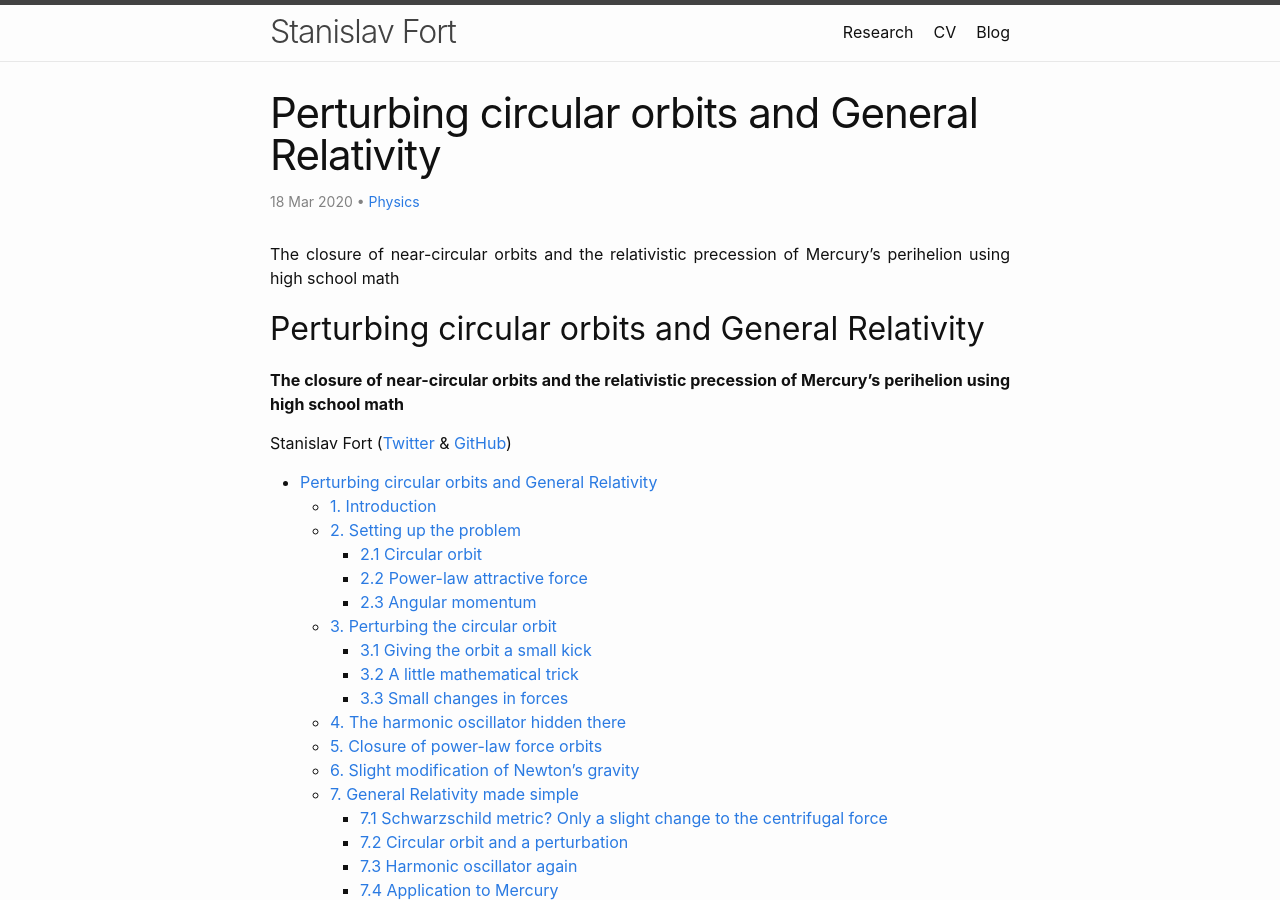
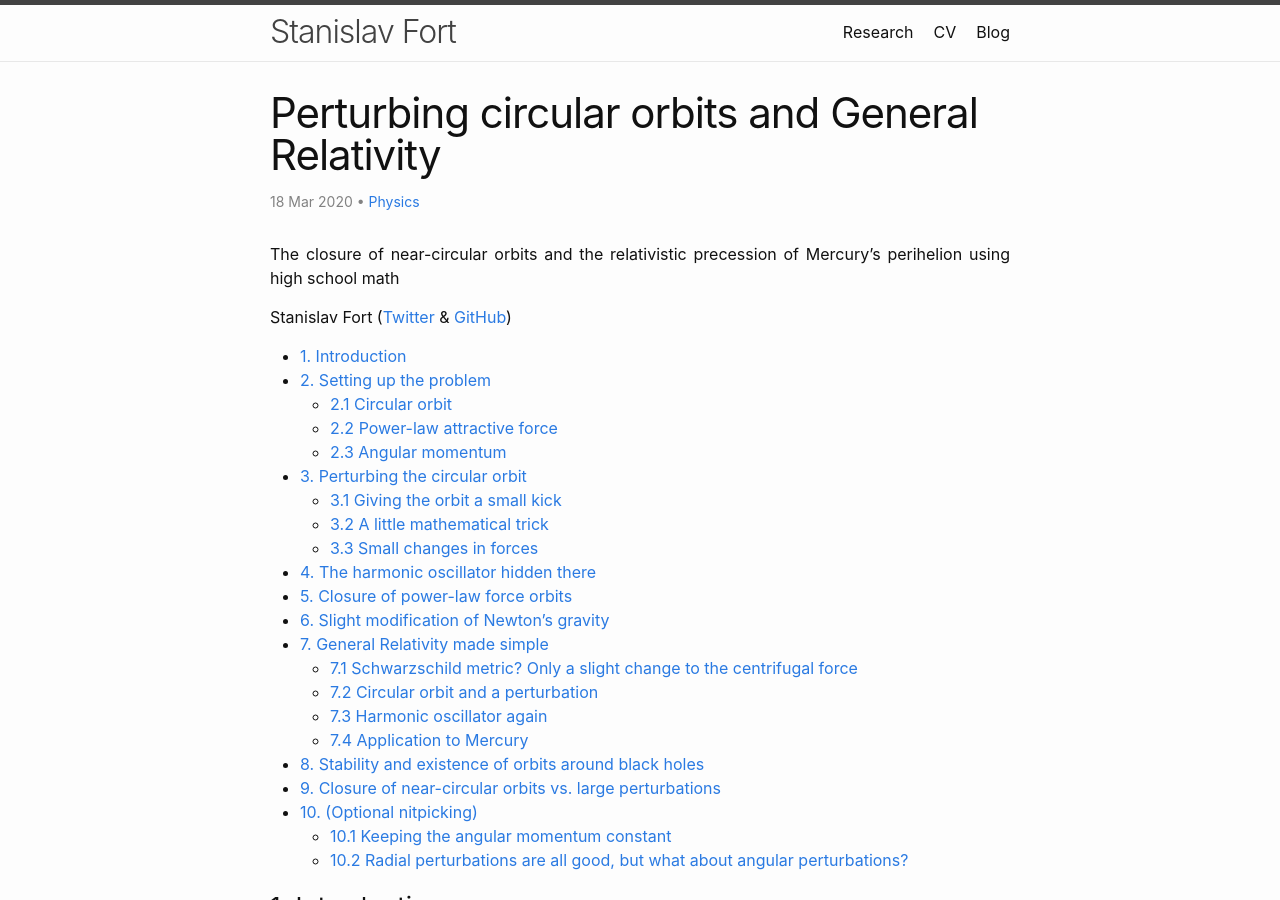
Before and after one commit to stanislavfort/stanislavfort.github.io, a Jekyll site: the page built from _posts/physics/2020-03-18-orbit_perturbations.md, in a window 1280 px wide and 900 px high. Built offline with Jekyll 4.4.1, drawn with Linux system fonts in a browser that asks for light colours; formulas are drawn with MathJax 3.

Commit message:
removing redundant blog post headings

```diff
--- a/_posts/physics/2020-03-18-orbit_perturbations.md
+++ b/_posts/physics/2020-03-18-orbit_perturbations.md
@@ -2,9 +2,6 @@
 title: "Perturbing circular orbits and General Relativity"
 ---
 The closure of near-circular orbits and the relativistic precession of Mercury's perihelion using high school math
-
-# Perturbing circular orbits and General Relativity
-**The closure of near-circular orbits and the relativistic precession of Mercury's perihelion using high school math**
 
 Stanislav Fort ([Twitter](https://twitter.com/stanislavfort) & [GitHub](https://github.com/stanislavfort))
 
```
Also changed, not shown: _posts/ML/2021-01-12-OpenAI_CLIP_adversarial_examples.md (+0 -2 lines), _posts/ML/2021-03-05-OpenAI_CLIP_stickers_and_adversarial_examples.md (+0 -2 lines), _posts/ML/2021-03-22-green_sky.md (+0 -2 lines).
